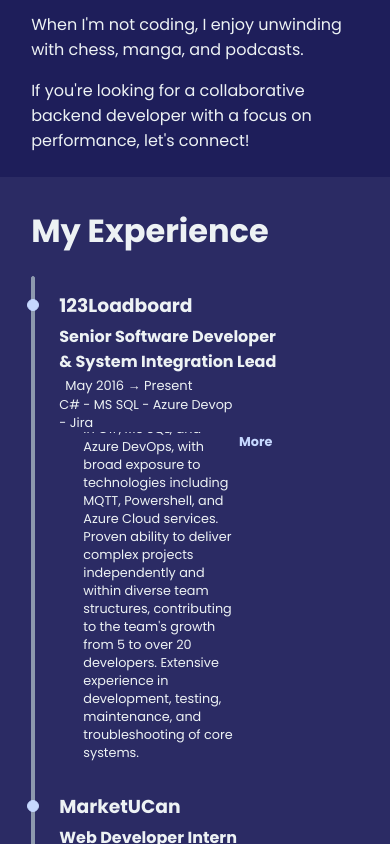
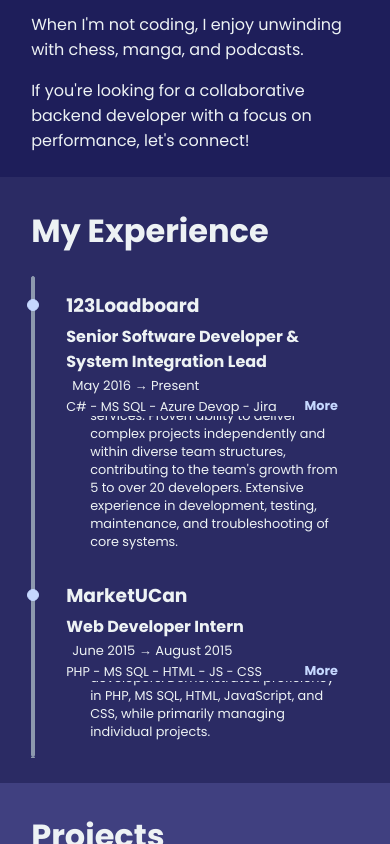
Before and after one commit to Archimedyz/portfolio-site, a Vue app: page / in a window 390 px wide. Shown: the part 1220-2064 px from the top of the page. Built offline with nearby package versions, Linux system fonts and the light colour scheme.

Commit message:
Minor updates for Experience for responsiveness.

```diff
--- a/src/components/ExpCard.vue
+++ b/src/components/ExpCard.vue
@@ -54,7 +54,7 @@
 
 }
 .exp-summary {
-    width: 80%;
+    width: 90%;
 }
 
 .exp-subheading {
@@ -76,9 +76,12 @@
 }
 
 .details-summary {
-    position: relative;
+    display: flex;
+    flex-flow: row nowrap;
+    justify-content: space-between;
+    align-items: flex-end;
     width: 100%;
-    max-width: 300px;
+    max-width: 500px;
 }
 
 .details-btn {
@@ -99,6 +102,7 @@
     font-size: 0.8rem;
     display: inline-block;
     width: 80%;
+    max-width: 500px;
 }
 
 .long-text {
@@ -107,5 +111,6 @@
     margin-bottom: 0;
     padding-left: 24px;
     padding-top: 4px;
+    max-width: 500px;
 }
 </style>
--- a/src/components/Experience.vue
+++ b/src/components/Experience.vue
@@ -53,7 +53,7 @@
 
 .timeline {
     display: inline-block;
-    width: 80%;
+    width: 100%;
     position: relative;
 }
 
@@ -71,7 +71,7 @@
 }
 
 .timeline > * {
-    margin-left: 5%;
+    margin-left: 20px;
 }
 
 .timeline > *::before {
```
